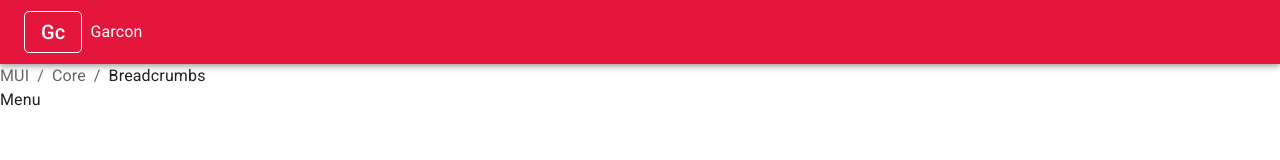
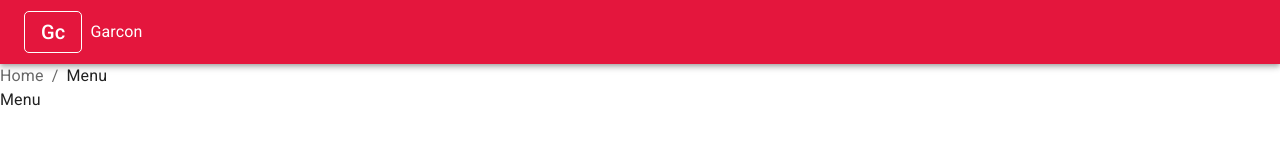
Before and after one commit to VncntDzn/simple_pos, a React (Create React App) app: page /menu in a window 1280 px wide. Shown: the top 160 px of the page. Built offline with nearby package versions, Linux system fonts and the light colour scheme.

Commit message:
updated routes

```diff
--- a/src/layout/components/Breadcrumbs.tsx
+++ b/src/layout/components/Breadcrumbs.tsx
@@ -1,20 +1,35 @@
 import { Breadcrumbs as MuiBreadcrumbs, Link, Typography } from "@mui/material";
+import { useState } from "react";
+import { useEffect } from "react";
+import { useLocation } from "react-router-dom";
 
 const Breadcrumbs = () => {
+  const location = useLocation();
+  const [breadcrumb, setBreadcrumb] = useState("");
+
+  useEffect(() => {
+    setBreadcrumb(() => {
+      const pathname = location.pathname;
+      return pathname.substring(1);
+    });
+  }, [location]);
   return (
     <div role="presentation">
       <MuiBreadcrumbs aria-label="breadcrumb">
         <Link underline="hover" color="inherit" href="/">
-          MUI
+          Home
         </Link>
-        <Link
-          underline="hover"
-          color="inherit"
-          href="/material-ui/getting-started/installation/"
+        <Typography
+          onClick={() => console.log(location)}
+          color="text.primary"
+          sx={{
+            "::first-letter": {
+              textTransform: "uppercase",
+            },
+          }}
         >
-          Core
-        </Link>
-        <Typography color="text.primary">Breadcrumbs</Typography>
+          {breadcrumb}
+        </Typography>
       </MuiBreadcrumbs>
     </div>
   );
--- a/src/pages/menu/components/appetizer/index.tsx
+++ b/src/pages/menu/components/appetizer/index.tsx
@@ -1,6 +1,5 @@
-import { MainLayout } from "layout";
 
 const Appetizer = () => {
-  return <MainLayout>Appetizer</MainLayout>;
+  return <>Appetizer</>;
 };
 export default Appetizer;
--- a/src/pages/menu/components/chef-recommendation/index.tsx
+++ b/src/pages/menu/components/chef-recommendation/index.tsx
@@ -1,6 +1,5 @@
-import { MainLayout } from "layout";
 
 const ChefRecommendation = () => {
-  return <MainLayout>ChefRecommendation</MainLayout>;
+  return <>ChefRecommendation</>;
 };
 export default ChefRecommendation;
--- a/src/pages/menu/components/desserts/index.tsx
+++ b/src/pages/menu/components/desserts/index.tsx
@@ -1,6 +1,5 @@
-import { MainLayout } from "layout";
 
 const Desserts = () => {
-  return <MainLayout>Desserts</MainLayout>;
+  return <>Desserts</>;
 };
 export default Desserts;
--- a/src/pages/menu/components/drinks/index.tsx
+++ b/src/pages/menu/components/drinks/index.tsx
@@ -1,6 +1,5 @@
-import { MainLayout } from "layout";
 
 const Drinks = () => {
-  return <MainLayout>Drinks</MainLayout>;
+  return <>Drinks</>;
 };
 export default Drinks;
--- a/src/pages/menu/components/main-course/index.tsx
+++ b/src/pages/menu/components/main-course/index.tsx
@@ -1,6 +1,5 @@
-import { MainLayout } from "layout";
 
 const MainCourse = () => {
-  return <MainLayout>MainCourse</MainLayout>;
+  return <>MainCourse</>;
 };
 export default MainCourse;
--- a/src/pages/menu/index.tsx
+++ b/src/pages/menu/index.tsx
@@ -1,7 +1,15 @@
 import { MainLayout } from "layout";
+import Breadcrumbs from "layout/components/Breadcrumbs";
+import Navbar from "layout/components/Navbar";
+import { Outlet } from "react-router-dom";
 
 const Menu = () => {
-  return <MainLayout>Menu</MainLayout>;
+  return (
+    <MainLayout>
+      Menu
+      <Outlet />
+    </MainLayout>
+  );
 };
 
 export default Menu;
--- a/src/routes/index.tsx
+++ b/src/routes/index.tsx
@@ -18,20 +18,24 @@ const routes = createBrowserRouter([
     element: <Menu />,
     children: [
       {
-        path: "menu/chef-recommendation",
+        path: "chef-recommendation",
         element: <ChefRecommendation />,
+        caseSensitive: true,
       },
       {
-        path: "menu/main-course",
+        path: "main-course",
         element: <MainCourse />,
+        caseSensitive: true,
       },
       {
-        path: "menu/appetizer",
+        path: "appetizer",
         element: <Appetizer />,
+        caseSensitive: true,
       },
       {
-        path: "menu/desserts",
+        path: "desserts",
         element: <Desserts />,
+        caseSensitive: true,
       },
     ],
   },
```
